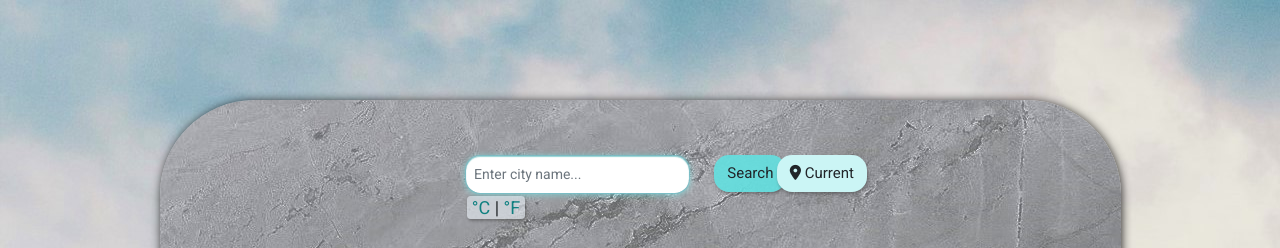
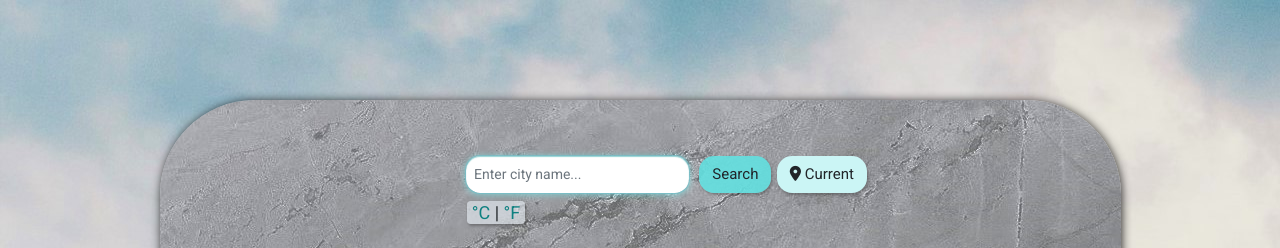
Before and after one commit to KrisTenFour/Weather_App, a plain HTML site: page index.html in a window 1280 px wide. Shown: the top 248 px of the page. Drawn offline with nearby package versions, Linux system fonts and the light colour scheme; no server answers.

Commit message:
Remove unused css

```diff
--- a/src/style.css
+++ b/src/style.css
@@ -35,12 +35,9 @@ p {
   font-family: "Roboto", sans-serif;
 }
 
-.input-city-container {
-  max-width: 350px;
-  margin: 10px auto 30px;
-}
-
 .btn {
+  position: relative;
+  top: 1px;
   border-radius: 4mm;
   box-shadow: 1px 2px 3px #32323266;
   font-size: 15px;
@@ -100,6 +97,11 @@ p {
   font-size: 16px;
 }
 
+#search-form {
+  max-width: 350px;
+  margin: 10px auto 5px;
+}
+
 #enter-city {
   padding: 8px;
   border: 0.3mm solid #e7e5e5;
@@ -114,6 +116,7 @@ p {
 }
 
 #btn-search {
+  right: 15px;
   background-color: #63e0e0e5;
 }
 
```
